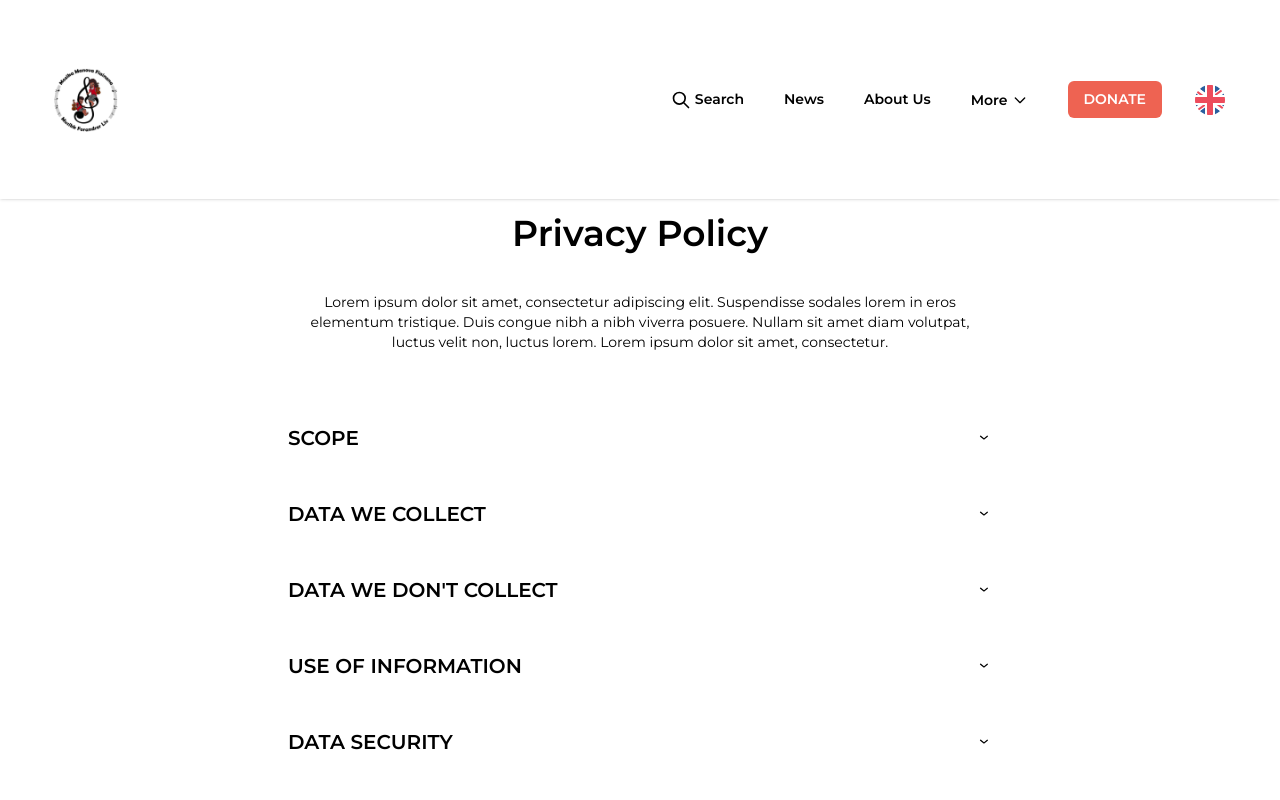
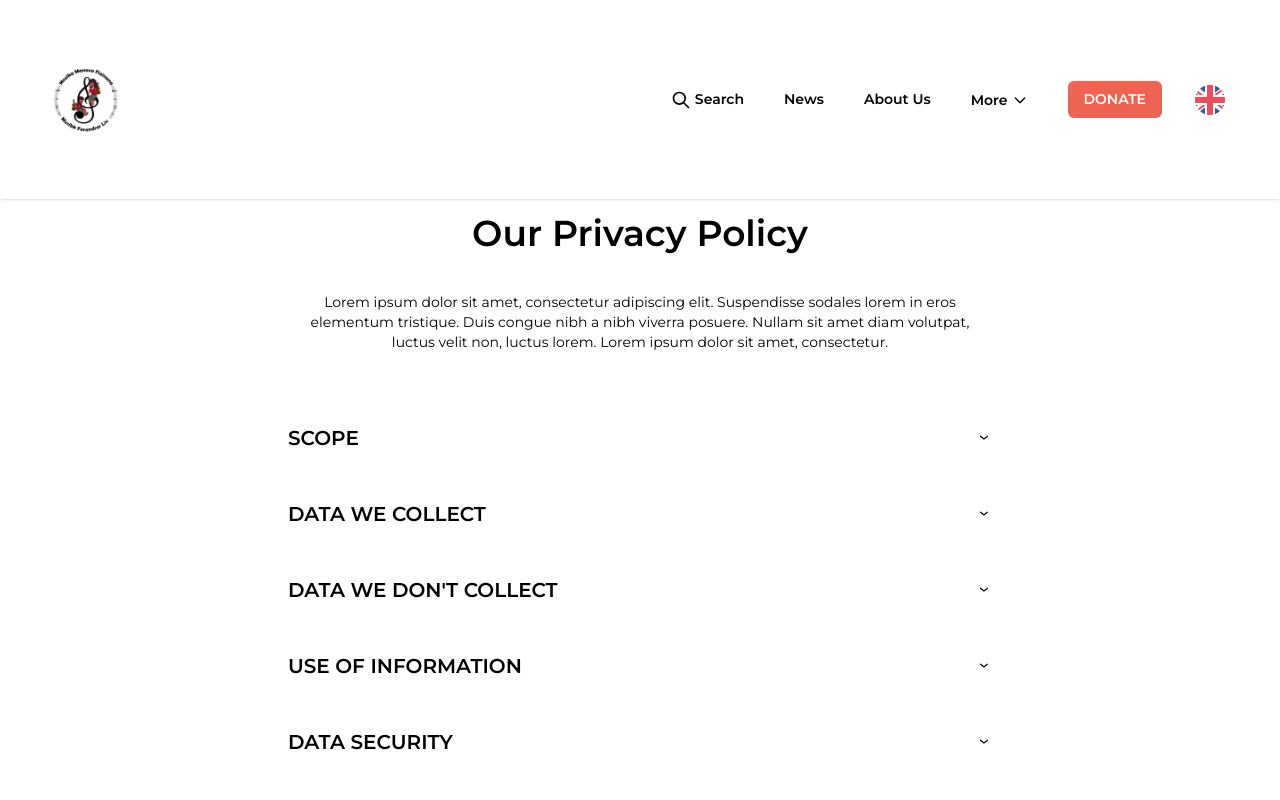
Before and after one commit to NoroffFEU/musikkforandrerliv.no, a React (Vite) app: page /privacy in a window 1280 px wide. Shown: the top 800 px of the page. Built offline with nearby package versions, Linux system fonts and the light colour scheme; a web font is replaced by a local one.

Commit message:
Update PrivacyPolicy.jsx

```diff
--- a/src/pages/PrivacyPolicy.jsx
+++ b/src/pages/PrivacyPolicy.jsx
@@ -36,7 +36,7 @@ export default function PrivacyPolicy() {
             style={{ scrollMarginTop: navOffset + GAP }}
             className="text-3xl sm:text-4xl font-semibold leading-tight text-center"
           >
-            Privacy Policy
+            Our Privacy Policy
           </h1>
           <p className="text-center justify-center text-sm pt-9">
             Lorem ipsum dolor sit amet, consectetur adipiscing elit. Suspendisse
```
